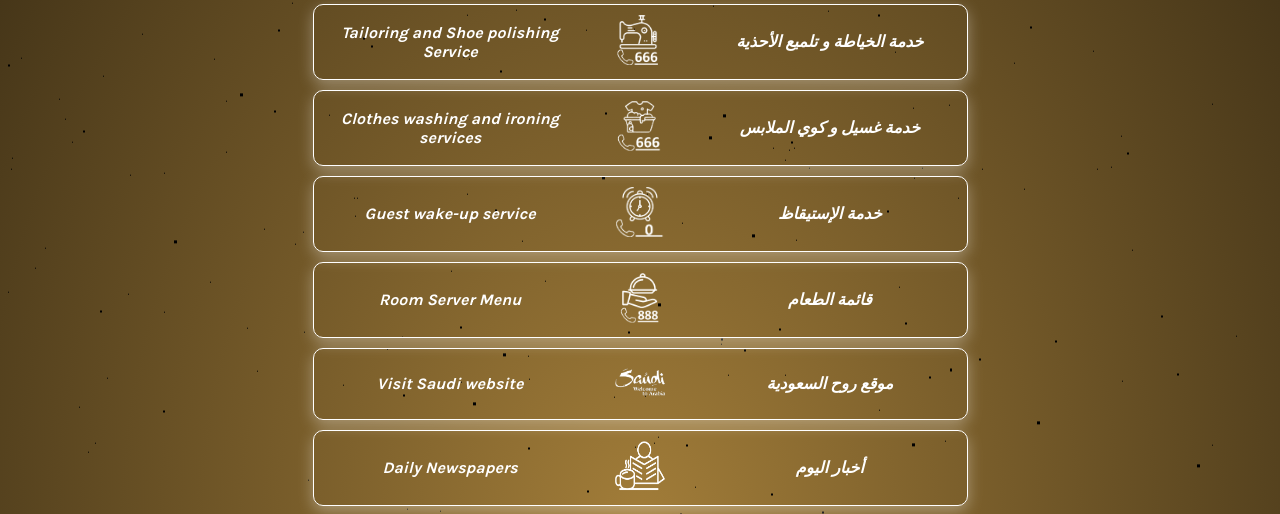
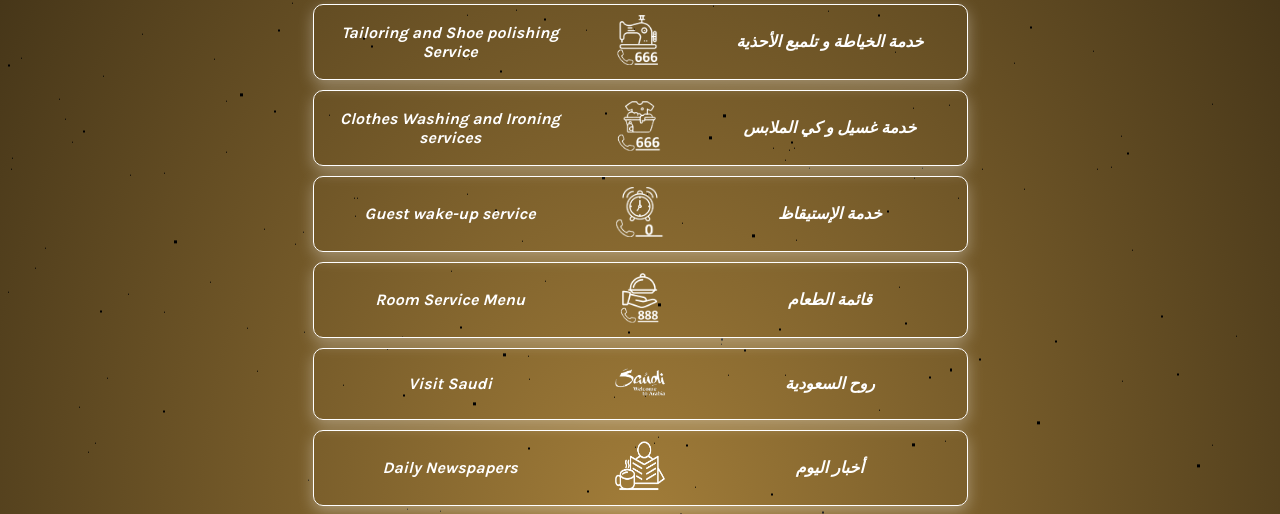
Before and after one commit to Ahmed-Almalki/HotelPage, a plain HTML site: page index.html in a window 1280 px wide. Shown: the part 271-785 px from the top of the page. Drawn offline with Linux system fonts and the light colour scheme.

Commit message:
Update index.html

```diff
--- a/index.html
+++ b/index.html
@@ -206,11 +206,11 @@
     </a>
 
     <a class="link">
-      <i style="  width: 40%; font-weight: bold;" onclick="location.href='#WashingEN'">Clothes washing and ironing
+      <i style="  width: 40%; font-weight: bold;" onclick="location.href='#WashingEN'">Clothes Washing and Ironing
         services</i>
       <i style=" width: 20%; text-align: center;" onclick="location.href='#Washing'"><img class="icon"
           src="./clothes_wash.png" style=" width: 50px; height: 50px;"></i>
-      <i style=" width: 40%; font-weight: bold;" onclick="location.href='#WashingAR'"> خدمة غسيل و كوي الملابس</i>
+      <i style=" width: 40%; font-weight: bold;" onclick="location.href='#WashingAR'">خدمة غسيل و كي الملابس</i>
     </a>
 
     <a class="link" href="#Guest wake-up service">
@@ -220,7 +220,7 @@
       <i style="  width: 40%; font-weight: bold;">خدمة الإستيقاظ</i>
     </a>
     <a class="link">
-      <i style="  width: 40%; font-weight: bold;" onclick="location.href='https://issuu.com/makkah-hotel/docs/ird?fr=xKAE9_zU1NQ'">Room Server Menu
+      <i style="  width: 40%; font-weight: bold;" onclick="location.href='https://issuu.com/makkah-hotel/docs/ird?fr=xKAE9_zU1NQ'">Room Service Menu
         </i>
       <i style=" width: 20%; text-align: center; " onclick="location.href='https://issuu.com/makkah-hotel/docs/ird?fr=xKAE9_zU1NQ'"><img
           class="icon" src="./Room_Service.png" style=" width: 50px; height: 50px;"></i>
@@ -230,11 +230,11 @@
     </a>
     <a class="link">
       <i style="  width: 40%; font-weight: bold;" onclick="location.href='https://www.visitsaudi.com/en'">Visit Saudi
-        website</i>
+        </i>
       <i style=" width: 20%; text-align: center; " onclick="location.href='https://www.visitsaudi.com/en'"><img
           class="icon" src="./visitsaudi.png" style=" width: 50px; height: 28.633px;"></i>
       <i style="  width: 40%; font-weight: bold; height: 50PX; display: flex;align-items: center;justify-content: center;"
-        onclick="location.href='https://www.visitsaudi.com/ar'">موقع
+        onclick="location.href='https://www.visitsaudi.com/ar'">
         روح السعودية</i>
     </a>
     <a class="link">
```
